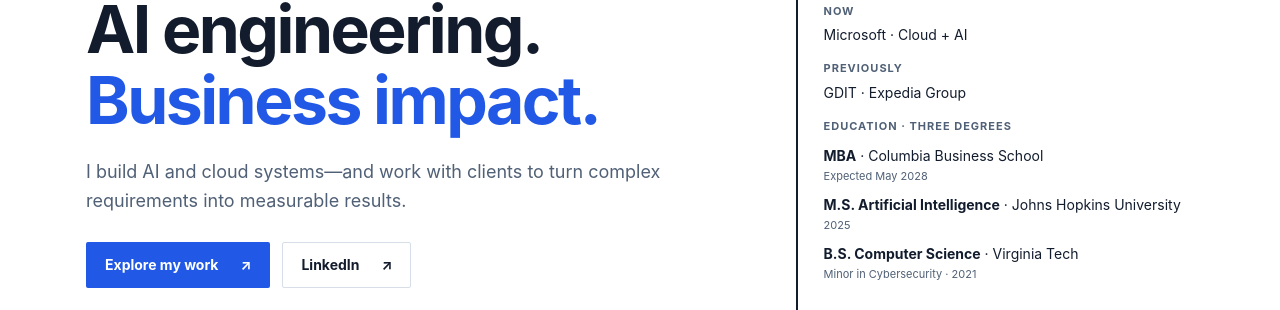
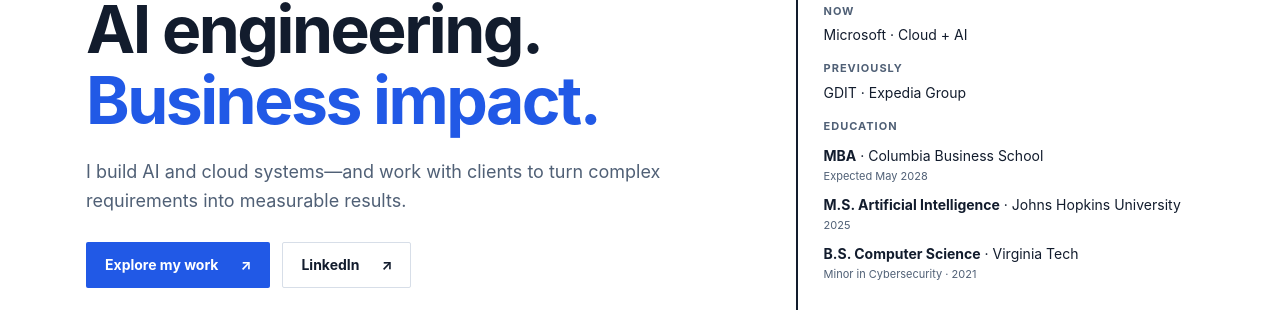
Before and after one commit to p9verma/punitaverma9.github.io, a Jekyll site: the page built from index.html, in a window 1280 px wide and 900 px high. Shown: the part 223-533 px from the top of the window. Built offline with Jekyll 4.4.1, drawn with Linux system fonts in a browser that asks for light colours.

Commit message:
Simplify education label

```diff
--- a/_layouts/default.html
+++ b/_layouts/default.html
@@ -27,7 +27,7 @@
     <aside class="profile-brief" aria-label="Professional background">
       <p class="mini-label">Engineering meets strategy</p>
       <p class="brief-lead">Technology and business experience.</p>
-      <dl><div><dt>Now</dt><dd>Microsoft · Cloud + AI</dd></div><div><dt>Previously</dt><dd>GDIT · Expedia Group</dd></div><div><dt>Education · Three degrees</dt><dd class="degree-summary"><span><b>MBA</b> · Columbia Business School<small>Expected May 2028</small></span><span><b>M.S. Artificial Intelligence</b> · Johns Hopkins University<small>2025</small></span><span><b>B.S. Computer Science</b> · Virginia Tech<small>Minor in Cybersecurity · 2021</small></span></dd></div></dl>
+      <dl><div><dt>Now</dt><dd>Microsoft · Cloud + AI</dd></div><div><dt>Previously</dt><dd>GDIT · Expedia Group</dd></div><div><dt>Education</dt><dd class="degree-summary"><span><b>MBA</b> · Columbia Business School<small>Expected May 2028</small></span><span><b>M.S. Artificial Intelligence</b> · Johns Hopkins University<small>2025</small></span><span><b>B.S. Computer Science</b> · Virginia Tech<small>Minor in Cybersecurity · 2021</small></span></dd></div></dl>
       <a class="text-link" href="#leadership">Leadership beyond the day job <span aria-hidden="true">→</span></a>
     </aside>
   </section>
```
